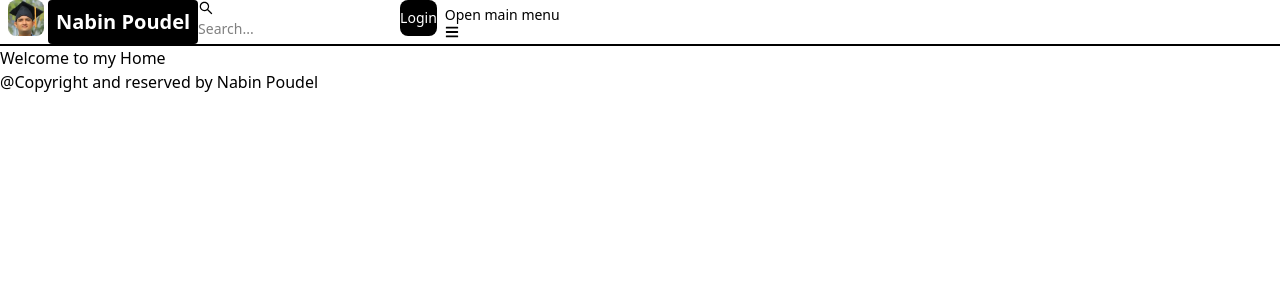
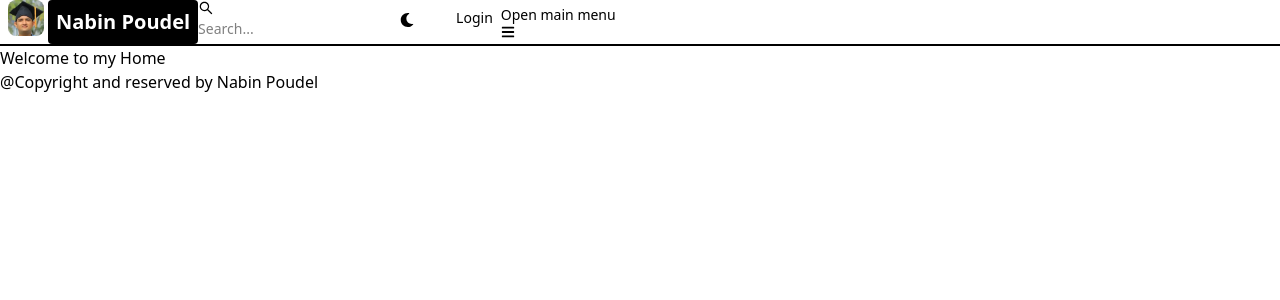
Before and after one commit to Nabin788/MERN_Stack, a React (Vite) app in the folder client/: page / in a window 1280 px wide. Shown: the top 300 px of the page. Built offline with nearby package versions, Linux system fonts and the light colour scheme.

Commit message:
create a darkmode button

```diff
--- a/client/src/components/Header.jsx
+++ b/client/src/components/Header.jsx
@@ -26,11 +26,11 @@ export const HeaderSection = () => {
                 </Button>
 
                 <div className="flex gap-2 md:order-2">
-                    <Button className="w-10 h-10 hidden" color="gray" pill>
+                    <Button className="w-12 h-10 hidden sm:inline" color="gray" pill>
                         <FaMoon />
                     </Button>
                     <Link to="login">
-                    <Button className="bg-black">Login</Button></Link>
+                    <Button className="text-black border-black" outline>Login</Button></Link>
                     <Navbar.Toggle />
                 </div>
 
```
